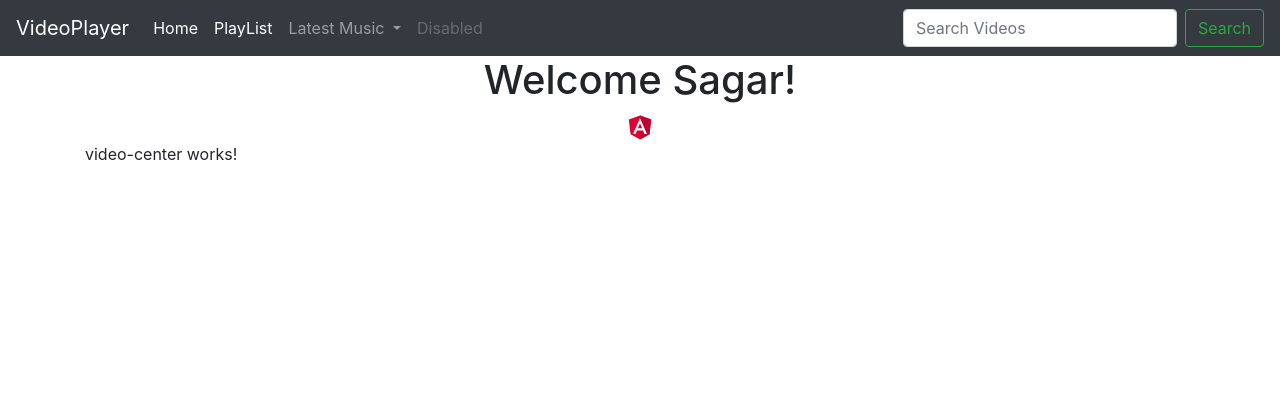
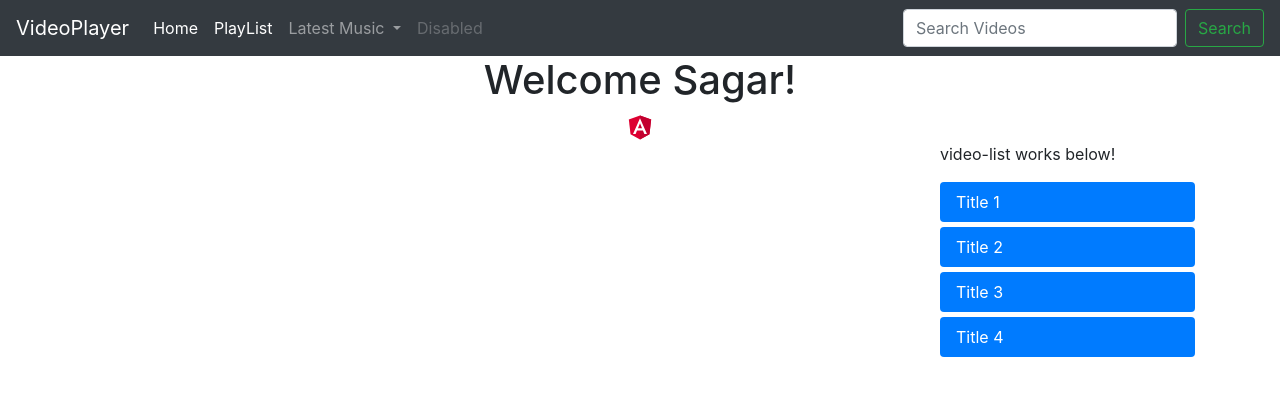
Before and after one commit to KartikSagar007/meanApp_RAM, an Angular app: page /videos in a window 1280 px wide. Shown: the top 396 px of the page. Built offline with nearby package versions, Linux system fonts and the light colour scheme.

Commit message:
till 18-from video center to list to details done

```diff
--- a/src/app/app.module.ts
+++ b/src/app/app.module.ts
@@ -6,13 +6,17 @@ import { AppRoutingModule } from './app-routing.module';
 import { AppComponent } from './app.component';
 import { HomeComponent } from './home/home.component';
 import { VideoCenterComponent } from './video-center/video-center.component';
+import { VideoListComponent } from './video-list/video-list.component';
+import { VideoDetailComponent } from './video-detail/video-detail.component';
 
 
 @NgModule({
   declarations: [
     AppComponent,
     HomeComponent,
-    VideoCenterComponent
+    VideoCenterComponent,
+    VideoListComponent,
+    VideoDetailComponent
   ],
   imports: [
     BrowserModule,
--- a/src/app/home/home.component.html
+++ b/src/app/home/home.component.html
@@ -1,3 +1,3 @@
-<p>
-  home works!
-</p>
+<div class="jumbotron">
+  <h1>Video Player</h1>
+</div>
--- a/src/app/video-center/video-center.component.html
+++ b/src/app/video-center/video-center.component.html
@@ -1,3 +1,9 @@
-<p>
-  video-center works!
-</p>
+<div class="row">
+  <div class="col-sm-9">
+    <video-detail *ngIf="selectedVideo" [video]="selectedVideo"></video-detail>
+  </div>
+  <div class="col-sm-3">
+    <!--here we are capturing the SelectVideo event>> when SelectVideo event will be raised then we will call onSelectVideo and pass the event -->
+    <video-list (SelectVideo)="onSelectVideo($event)" [videosL]="videosList"></video-list>
+  </div>
+</div>
--- a/src/app/video-center/video-center.component.ts
+++ b/src/app/video-center/video-center.component.ts
@@ -1,4 +1,5 @@
 import { Component, OnInit } from '@angular/core';
+import { Video } from '../video';
 
 @Component({
   selector: 'app-video-center',
@@ -7,9 +8,23 @@ import { Component, OnInit } from '@angular/core';
 })
 export class VideoCenterComponent implements OnInit {
 
+  videosList: Video[] = [
+    { "_id": "1", "title": "Title 1", "url": "url 1", "description": "desc 1" },
+    { "_id": "2", "title": "Title 2", "url": "url 2", "description": "desc 2" },
+    { "_id": "3", "title": "Title 3", "url": "url 3", "description": "desc 3" },
+    { "_id": "4", "title": "Title 4", "url": "url 4", "description": "desc 4" }
+  ];
+
+  selectedVideo: any;
+
   constructor() { }
 
   ngOnInit() {
   }
 
+  onSelectVideo(video: any){
+    this.selectedVideo = video;
+    console.log(this.selectedVideo);
+  }
+
 }
--- /dev/null
+++ b/src/app/video-detail/video-detail.component.html
@@ -0,0 +1,6 @@
+<p>
+  video-detail works!
+</p>
+<p>{{video.title}}</p>
+<p>{{video.description}}</p>
+<p>{{video.url}}</p>
--- /dev/null
+++ b/src/app/video-detail/video-detail.component.ts
@@ -0,0 +1,16 @@
+import { Component, OnInit, Input } from '@angular/core';
+
+@Component({
+  selector: 'video-detail',
+  templateUrl: './video-detail.component.html',
+  styleUrls: ['./video-detail.component.css']
+})
+export class VideoDetailComponent implements OnInit {
+
+  @Input() video;
+  constructor() { }
+
+  ngOnInit() {
+  }
+
+}
--- /dev/null
+++ b/src/app/video-list/video-list.component.css
@@ -0,0 +1,3 @@
+a{
+    margin-bottom: 5px;
+}
--- /dev/null
+++ b/src/app/video-list/video-list.component.html
@@ -0,0 +1,6 @@
+<p>
+  video-list works below!
+</p>
+<div  class="nav flex-column nav-pills" id="v-pills-tab" role="tablist" aria-orientation="vertical">
+  <a (click)="onSelect(video)" *ngFor="let video of videosLL" class="nav-link active" id="v-pills-home-tab" data-toggle="pill" role="tab" aria-controls="v-pills-home" aria-selected="true">{{video.title}}</a>
+</div>
--- /dev/null
+++ b/src/app/video-list/video-list.component.ts
@@ -0,0 +1,30 @@
+import { Component, OnInit, Input, Output } from '@angular/core';
+// import { EventEmitter } from 'events';
+import { EventEmitter } from "@angular/core";
+import { Video } from '../video';
+
+@Component({
+  selector: 'video-list',
+  templateUrl: './video-list.component.html',
+  styleUrls: ['./video-list.component.css']
+})
+export class VideoListComponent implements OnInit {
+  public videosLL : any;
+  public vidd: any;
+  @Input('videosL') videosWala;
+  @Output() SelectVideo = new EventEmitter; //SelectVideo is the event that will be fired
+
+  constructor() {}
+
+  ngOnInit() {
+    this.videosLL = this.videosWala;
+  }
+
+  onSelect(vid: Video){
+    console.log(vid);
+    // this.vidd = vid;
+    // this.SelectVideo.emit(this.vidd);
+    this.SelectVideo.emit(vid);
+  }
+
+}
--- /dev/null
+++ b/src/app/video.ts
@@ -0,0 +1,6 @@
+    export class Video {
+_id: string;
+title: string;
+url: string;
+description: string;
+}
```
Also changed, not shown: src/app/video-detail/video-detail.component.css (added), 2 other files (tests, documents, lock files or other folders).
